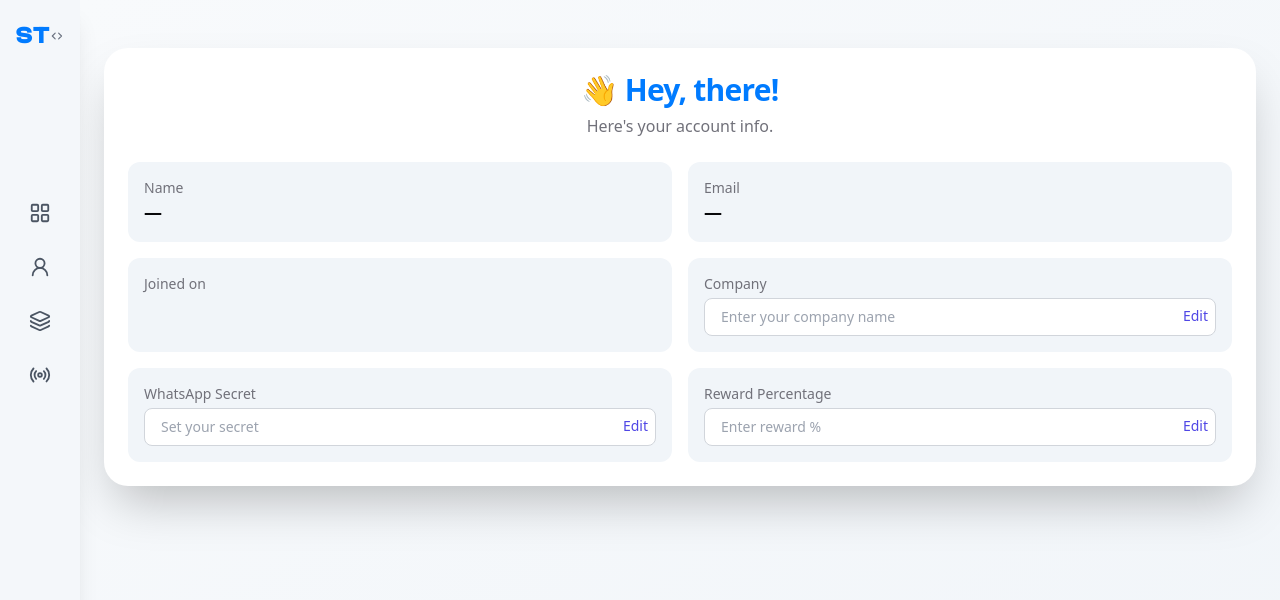
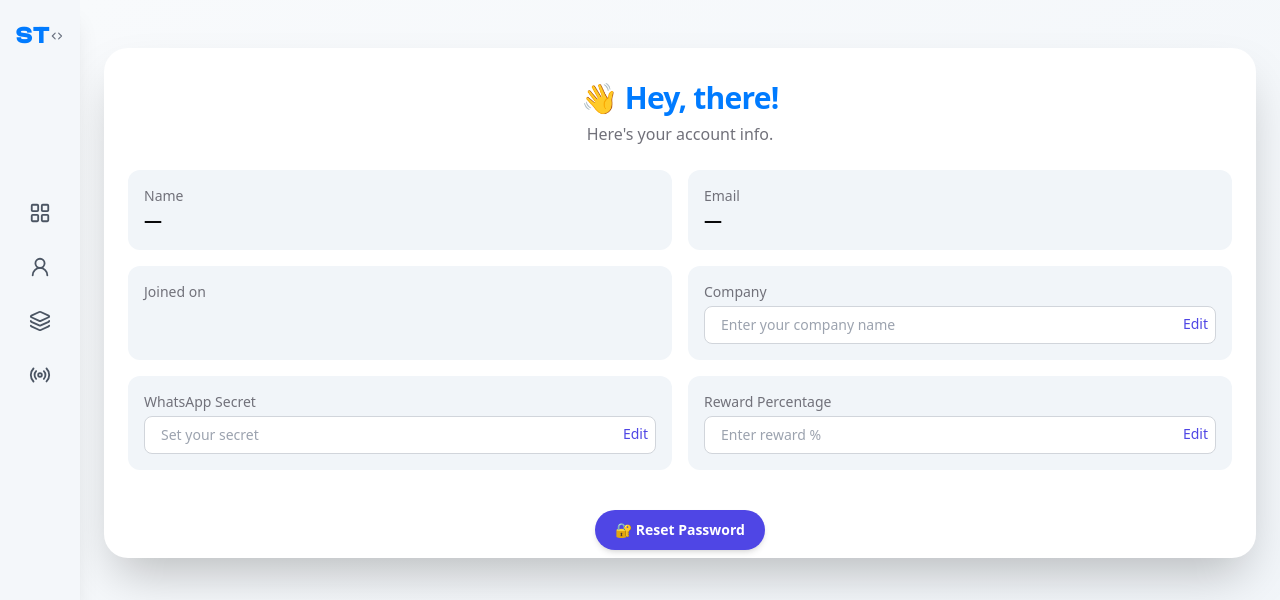
Before and after one commit to Tic-Tech-Toe/oms, a Next.js app: page /orders/account in a window 1280 px wide. Shown: the top 600 px of the page. Built offline with nearby package versions, Linux system fonts and the light colour scheme; no server answers.

Commit message:
Reset password

```diff
--- a/app/(home)/orders/account/page.tsx
+++ b/app/(home)/orders/account/page.tsx
@@ -6,7 +6,8 @@ import { useEffect, useState } from 'react';
 import { useRouter } from 'next/navigation';
 import { useToast } from '@/hooks/use-toast';
 import { updateDoc, doc } from 'firebase/firestore';
-import { db } from '@/app/config/firebase';
+import { auth, db } from '@/app/config/firebase';
+import { sendPasswordResetEmail } from 'firebase/auth';
 
 export default function AccountPage() {
   const [whatsappSecret, setWhatsappSecret] = useState('');
@@ -118,9 +119,27 @@ export default function AccountPage() {
     setIsEditingReward(false);
   }
 
+  async function handleResetPassword() {
+    if (!user?.email) return;
+    try {
+      await sendPasswordResetEmail(auth, user.email);
+      toast({
+        title: "Password Reset Sent ✅",
+        description: "Check your email to reset your password.",
+      });
+    } catch (error) {
+      console.error("Password reset error:", error);
+      toast({
+        title: "Error ❌",
+        description: "Failed to send reset email. Try again later.",
+      });
+    }
+  }
+
+
   return (
     <div className="min-h-screen px-6 py-12 bg-gradient-to-br from-slate-50 to-slate-100 dark:from-dark-background dark:to-gray-900">
-      <Card className="w-full shadow-2xl rounded-3xl border-none bg-white dark:bg-zinc-900">
+      <Card className="w-full shadow-2xl py-2 rounded-3xl border-none bg-white dark:bg-zinc-900">
         <CardHeader className="text-center">
           <CardTitle className="text-3xl font-extrabold tracking-tight text-dark-primary">
             👋 Hey, {user?.displayName?.split(' ')[0] || 'there'}!
@@ -238,6 +257,15 @@ export default function AccountPage() {
 
           </div>
         </CardContent>
+        <div className="text-center mt-4">
+  <button
+    onClick={handleResetPassword}
+    className="inline-flex items-center gap-2 px-5 py-2.5 bg-indigo-600 cursor-pointer text-white text-sm font-semibold rounded-full shadow-md hover:bg-indigo-800 transition"
+  >
+    🔐 Reset Password
+  </button>
+</div>
+
       </Card>
     </div>
   );
--- a/app/(home)/orders/inventory/page.tsx
+++ b/app/(home)/orders/inventory/page.tsx
@@ -112,7 +112,7 @@ export default function Inventory() {
                   <h2 className="text-lg font-semibold">
                     {editing.name ?? item.name}
                   </h2>
-                  <p className="text-sm text-gray-600 dark:text-gray-400">
+                  <p className="text-sm font-semibold text-gray-600 dark:text-gray-400">
                     ₹{editing.price ?? item.price}
                   </p>
                 </div>
```
